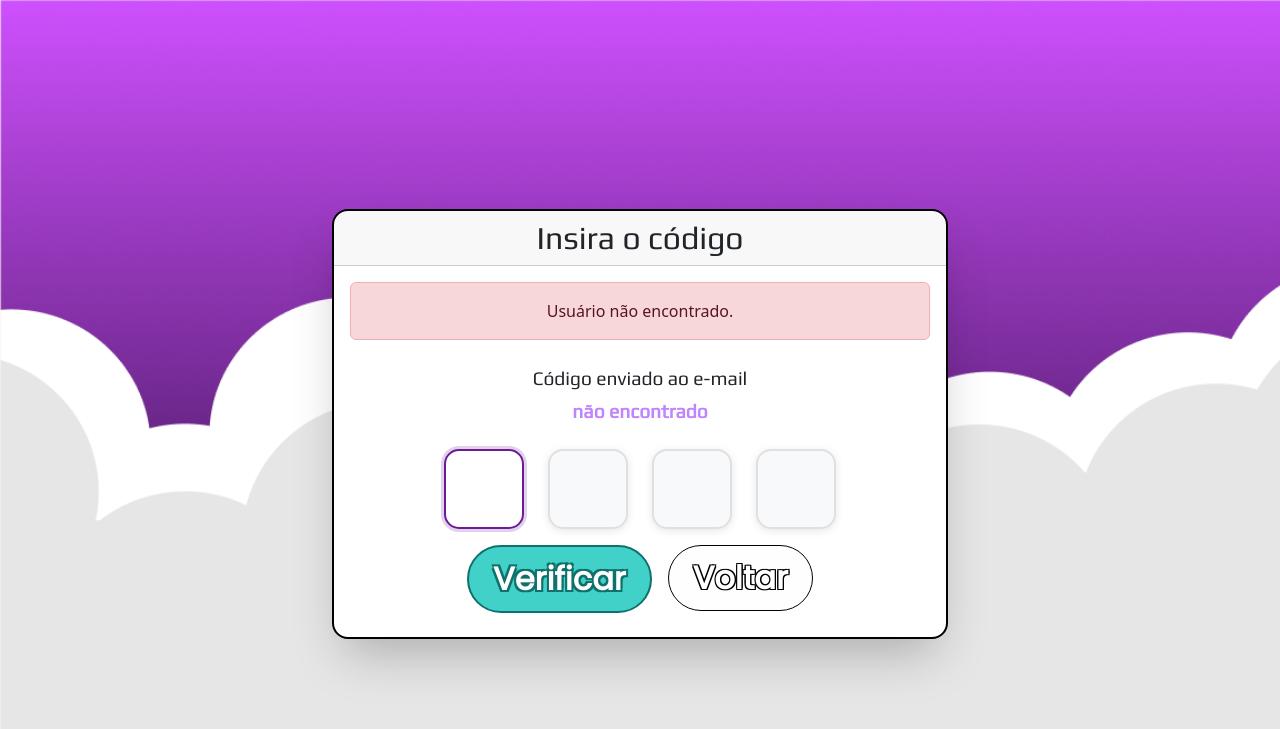
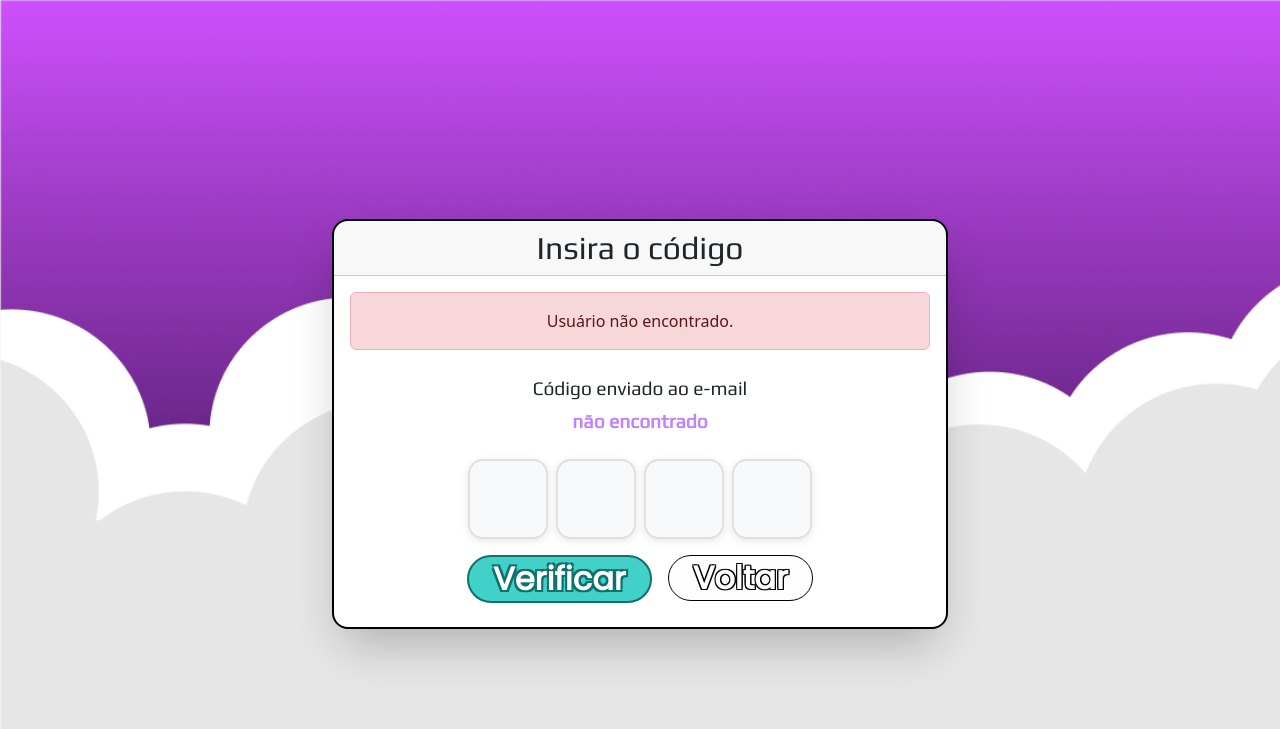
Before and after one commit to MachadoEduardo/bytesquad, a PHP site: page /token.php in a window 1280 px wide. Shown: the top 729 px of the page. Run offline with PHP 8.4, Linux system fonts and the light colour scheme; some libraries are stand-ins or nearby versions; some web fonts are replaced.

Commit message:
Alterações código

```diff
--- a/assets/inc/sidebar.inc.php
+++ b/assets/inc/sidebar.inc.php
@@ -20,7 +20,7 @@
                 </li>
 
                 <li>
-                    <a href="#" class="flex items-center p-2 text-gray-900 rounded-lg dark:text-white hover:bg-gray-100 dark:hover:bg-gray-700 group">
+                    <a href="caixaEntrada.php" class="flex items-center p-2 text-gray-900 rounded-lg dark:text-white hover:bg-gray-100 dark:hover:bg-gray-700 group">
                         <svg class="shrink-0 w-5 h-5 text-gray-500 transition duration-75 dark:text-gray-400 group-hover:text-gray-900 dark:group-hover:text-white" aria-hidden="true" xmlns="http://www.w3.org/2000/svg" fill="currentColor" viewBox="0 0 20 20">
                             <path d="m17.418 3.623-.018-.008a6.713 6.713 0 0 0-2.4-.569V2h1a1 1 0 1 0 0-2h-2a1 1 0 0 0-1 1v2H9.89A6.977 6.977 0 0 1 12 8v5h-2V8A5 5 0 1 0 0 8v6a1 1 0 0 0 1 1h8v4a1 1 0 0 0 1 1h2a1 1 0 0 0 1-1v-4h6a1 1 0 0 0 1-1V8a5 5 0 0 0-2.582-4.377ZM6 12H4a1 1 0 0 1 0-2h2a1 1 0 0 1 0 2Z" />
                         </svg>
--- a/esqueceuSenha.php
+++ b/esqueceuSenha.php
@@ -89,11 +89,11 @@
                                 <p id="description" class="font-[Play] my-2">Iremos verificar se o seu e-mail existe dentro do nosso banco de dados e se corresponde a uma conta do ByteSquad.</p>
                             </div>
                             <div class="d-flex justify-content-center gap-3">
-                                <button type="submit" id="verify" class="font-[Poppins] text-[2rem] btn-verificar cursor-pointer transition-all font-bold bg-[#42D1C9] text-white px-6 py-2 rounded-full border-[#0E716B] border-[2px] hover:brightness-110 hover:-translate-y-[1px] hover:border-b-[6px] active:border-b-[2px] active:brightness-90 active:translate-y-[2px]">
+                                <button type="submit" id="verify" class="font-[Poppins] text-lg sm:text-[2rem] btn-verificar cursor-pointer transition-all font-bold bg-[#42D1C9] text-white px-6 py-2 rounded-full border-[#0E716B] border-[2px] hover:brightness-110 hover:-translate-y-[1px] hover:border-b-[6px] active:border-b-[2px] active:brightness-90 active:translate-y-[2px]">
                                     Avançar
                                 </button>
                                 <a href="telaLogin.php">
-                                <button type="button" id="return" class="font-[Poppins] text-[2rem] btn-voltar border-black border-[1px] font-bold cursor-pointer transition-all bg-[#fefefe] text-white px-6 py-2 rounded-full border-[#000000] hover:brightness-110 hover:-translate-y-[1px] hover:border-b-[6px] active:border-b-[2px] active:brightness-90 active:translate-y-[2px]">
+                                <button type="button" id="return" class="font-[Poppins] text-lg sm:text-[2rem] btn-voltar border-black border-[1px] font-bold cursor-pointer transition-all bg-[#fefefe] text-white px-6 py-2 rounded-full border-[#000000] hover:brightness-110 hover:-translate-y-[1px] hover:border-b-[6px] active:border-b-[2px] active:brightness-90 active:translate-y-[2px]">
                                     Voltar
                                 </button>
                                 </a>
--- a/token.php
+++ b/token.php
@@ -1,7 +1,7 @@
 <?php
 // Redirecionamento imediato se o formulário foi submetido
 if ($_SERVER['REQUEST_METHOD'] === 'POST') {
-    if(isset($_GET['usuario'])) {
+    if (isset($_GET['usuario'])) {
         header("Location: redefinirSenha.php?usuario=" . urlencode($_GET['usuario']));
         exit;
     }
@@ -56,38 +56,6 @@
                 -1.2px 1.2px 0 black,
                 1.2px 1.2px 0 black;
         }
-
-        .inputs-container input.code-input {
-            background-color: #f8f9fa;
-            border-radius: 15px;
-            border: 2px solid #e0e0e0;
-            box-shadow: 0 2px 8px rgba(0, 0, 0, 0.1);
-            color: #6a1b9a;
-            font-size: 2.5rem;
-            font-weight: 900;
-            height: 80px;
-            width: 80px;
-            text-align: center;
-            transition: all 0.3s cubic-bezier(0.4, 0, 0.2, 1);
-            caret-color: transparent;
-        }
-
-        .inputs-container input.code-input:hover {
-            border-color: #9c27b0;
-            transform: translateY(-2px);
-        }
-
-        .inputs-container input.code-input:focus {
-            outline: none;
-            border-color: #6a1b9a;
-            box-shadow: 0 0 0 3px rgba(106, 27, 154, 0.2);
-            background-color: #ffffff;
-        }
-
-        .inputs-container input.code-input:disabled {
-            background-color: #f5f5f5;
-            opacity: 0.7;
-        }
     </style>
 </head>
 
@@ -112,19 +80,39 @@
                                     Código enviado ao e-mail
                                     <div class="text-purple-400 font-bold mt-1"><?php echo isset($email_usuario) ? htmlspecialchars($email_usuario) : 'não encontrado'; ?></div>
                                 </label>
-                                <div class="inputs-container flex justify-center gap-4">
-                                    <input type="text" maxlength="1" name="first" id="first" data-previous="" data-next="second" class="code-input" autocomplete="off" inputmode="numeric" pattern="[0-9]*">
-                                    <input type="text" maxlength="1" name="second" id="second" data-previous="first" data-next="third" class="code-input" autocomplete="off" inputmode="numeric" pattern="[0-9]*">
-                                    <input type="text" maxlength="1" name="third" id="third" data-previous="second" data-next="fourth" class="code-input" autocomplete="off" inputmode="numeric" pattern="[0-9]*">
-                                    <input type="text" maxlength="1" name="fourth" id="fourth" data-previous="third" data-next="" class="code-input" autocomplete="off" inputmode="numeric" pattern="[0-9]*">
+                                <div class="inputs-container flex justify-center gap-2 sm:gap-4">
+                                    <input class="bg-[#f8f9fa] rounded-[15px] border-2 border-[#e0e0e0] shadow-[0_2px_8px_rgba(0,0,0,0.1)] text-[#6a1b9a] text-[2.5rem] font-black h-[3.7rem] w-[3.7rem] sm:h-[5rem] sm:w-[5rem] text-center transition-all duration-300 ease-[cubic-bezier(0.4,0,0.2,1)] [caret-color:transparent]
+
+                                        hover:border-[#9c27b0] hover:-translate-y-[2px]
+                                        focus:outline-none focus:border-[#6a1b9a] focus:bg-white focus:shadow-[0_0_0_3px_rgba(106,27,154,0.2)]
+                                        disabled:bg-[#f5f5f5] disabled:opacity-70"
+                                        type="text" maxlength="1" name="first" id="first" data-previous="" data-next="second" class="code-input" autocomplete="off" inputmode="numeric" pattern="[0-9]*">
+                                    <input class="bg-[#f8f9fa] rounded-[15px] border-2 border-[#e0e0e0] shadow-[0_2px_8px_rgba(0,0,0,0.1)] text-[#6a1b9a] text-[2.5rem] font-black h-[3.7rem] w-[3.7rem] sm:h-[5rem] sm:w-[5rem] text-center transition-all duration-300 ease-[cubic-bezier(0.4,0,0.2,1)] [caret-color:transparent]
+
+                                        hover:border-[#9c27b0] hover:-translate-y-[2px]
+                                        focus:outline-none focus:border-[#6a1b9a] focus:bg-white focus:shadow-[0_0_0_3px_rgba(106,27,154,0.2)]
+                                        disabled:bg-[#f5f5f5] disabled:opacity-70"
+                                        type="text" maxlength="1" name="second" id="second" data-previous="first" data-next="third" class="code-input" autocomplete="off" inputmode="numeric" pattern="[0-9]*">
+                                    <input class="bg-[#f8f9fa] rounded-[15px] border-2 border-[#e0e0e0] shadow-[0_2px_8px_rgba(0,0,0,0.1)] text-[#6a1b9a] text-[2.5rem] font-black h-[3.7rem] w-[3.7rem] sm:h-[5rem] sm:w-[5rem] text-center transition-all duration-300 ease-[cubic-bezier(0.4,0,0.2,1)] [caret-color:transparent]
+
+                                        hover:border-[#9c27b0] hover:-translate-y-[2px]
+                                        focus:outline-none focus:border-[#6a1b9a] focus:bg-white focus:shadow-[0_0_0_3px_rgba(106,27,154,0.2)]
+                                        disabled:bg-[#f5f5f5] disabled:opacity-70"
+                                        type="text" maxlength="1" name="third" id="third" data-previous="second" data-next="fourth" class="code-input" autocomplete="off" inputmode="numeric" pattern="[0-9]*">
+                                    <input class="bg-[#f8f9fa] rounded-[15px] border-2 border-[#e0e0e0] shadow-[0_2px_8px_rgba(0,0,0,0.1)] text-[#6a1b9a] text-[2.5rem] font-black h-[3.7rem] w-[3.7rem] sm:h-[5rem] sm:w-[5rem] text-center transition-all duration-300 ease-[cubic-bezier(0.4,0,0.2,1)] [caret-color:transparent]
+
+                                        hover:border-[#9c27b0] hover:-translate-y-[2px]
+                                        focus:outline-none focus:border-[#6a1b9a] focus:bg-white focus:shadow-[0_0_0_3px_rgba(106,27,154,0.2)]
+                                disabled:bg-[#f5f5f5] disabled:opacity-70"
+                                type="text" maxlength="1" name="fourth" id="fourth" data-previous="third" data-next="" class="code-input" autocomplete="off" inputmode="numeric" pattern="[0-9]*">
                                 </div>
                             </div>
                             <div class="d-flex justify-content-center gap-3">
-                                <button type="submit" name="submit" id="verify" class="font-[Poppins] text-[2rem] btn-verificar cursor-pointer transition-all font-bold bg-[#42D1C9] text-white px-6 py-2 rounded-full border-[#0E716B] border-[2px] hover:brightness-110 hover:-translate-y-[1px] hover:border-b-[6px] active:border-b-[2px] active:brightness-90 active:translate-y-[2px]">
+                                <button type="submit" name="submit" id="verify" class="font-[Poppins] text-lg sm:text-[2rem] btn-verificar cursor-pointer transition-all font-bold bg-[#42D1C9] text-white px-6 py-2 rounded-full border-[#0E716B] border-[2px] hover:brightness-110 hover:-translate-y-[1px] hover:border-b-[6px] active:border-b-[2px] active:brightness-90 active:translate-y-[2px]">
                                     Verificar
                                 </button>
                                 <a href="esqueceuSenha.php">
-                                    <button type="button" id="return" class="font-[Poppins] text-[2rem] btn-voltar border-black border-[1px] font-bold cursor-pointer transition-all bg-[#fefefe] text-white px-6 py-2 rounded-full border-[#000000] hover:brightness-110 hover:-translate-y-[1px] hover:border-b-[6px] active:border-b-[2px] active:brightness-90 active:translate-y-[2px]">
+                                    <button type="button" id="return" class="font-[Poppins] text-lg sm:text-[2rem] btn-voltar border-black border-[1px] font-bold cursor-pointer transition-all bg-[#fefefe] text-white px-6 py-2 rounded-full border-[#000000] hover:brightness-110 hover:-translate-y-[1px] hover:border-b-[6px] active:border-b-[2px] active:brightness-90 active:translate-y-[2px]">
                                         Voltar
                                     </button>
                                 </a>
@@ -180,5 +168,4 @@
         inputs[0].focus();
     });
 </script>
-
 </html>
```
